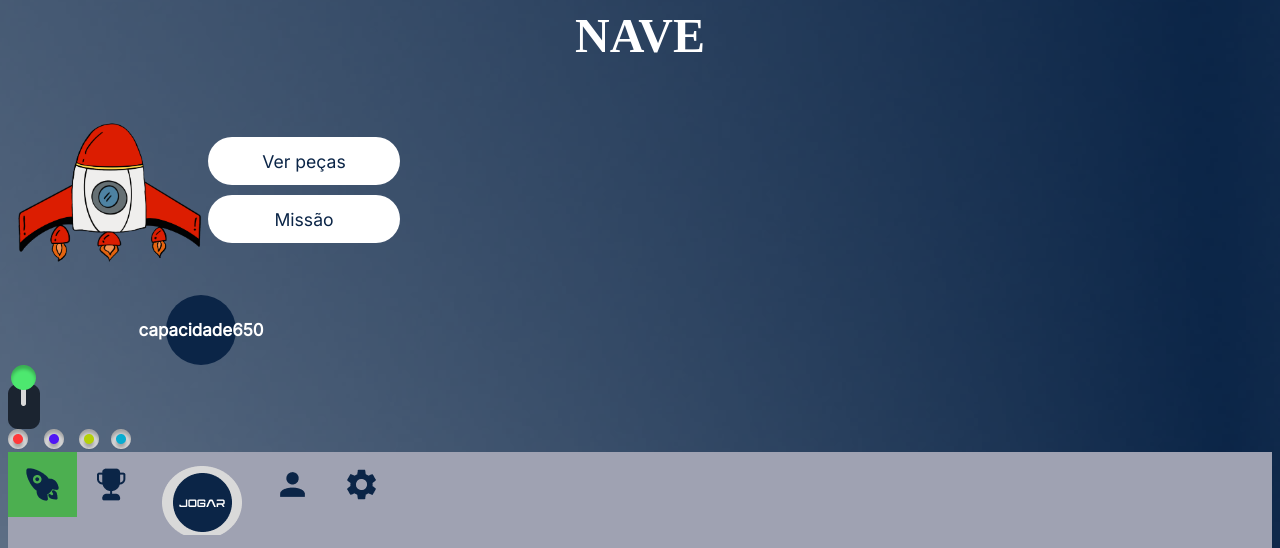
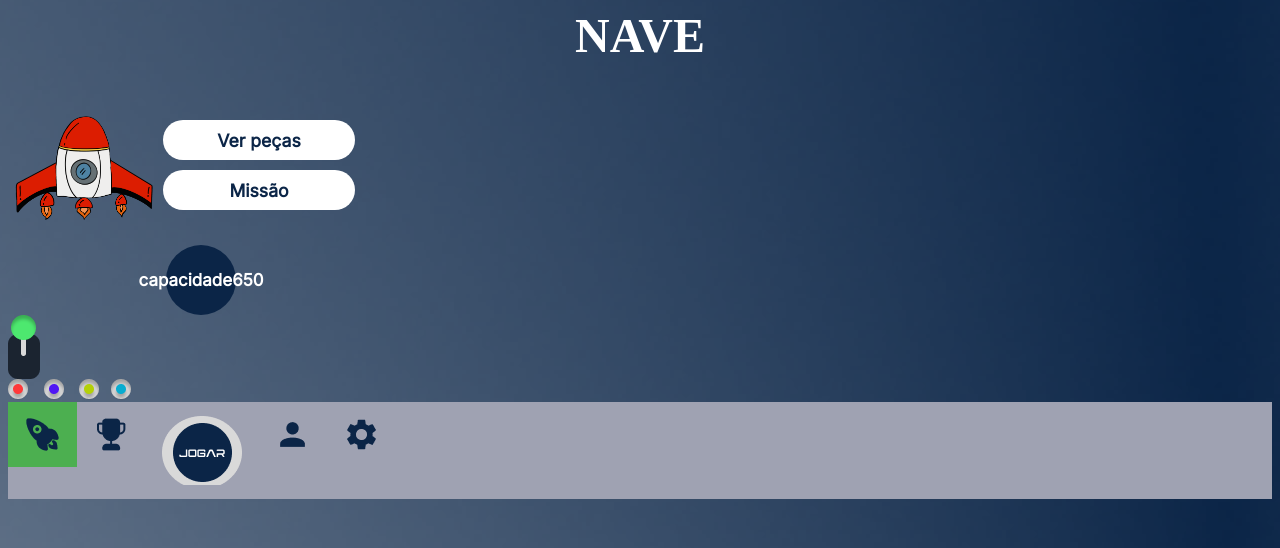
Before and after one commit to antrodrigo/Projeto, a PHP site: page /index.php in a window 1280 px wide. Shown: the top 548 px of the page. Run offline with PHP 8.4, Linux system fonts and the light colour scheme; some web fonts are replaced.

Commit message:
Mudança no height para 2.5, acrescentar margin-left,e font -> bold

```diff
--- a/css/css.css
+++ b/css/css.css
@@ -31,16 +31,18 @@ body {
     font-family: Inter;
     border: none;
     border-radius: 100px;
-    height: 3rem;
+    height: 2.5rem;
     width: 12rem;
     font-size: 1.1rem;
     color: #0B2547;
     display: inline-block;
     margin-right: 10px;
     margin-bottom: 10px;
+    margin-left: 5px;
+    font-weight: bold;
 }
 .nave{
-    width: 200px;
+    width: 150px;
     height: auto;
 }
 
```
